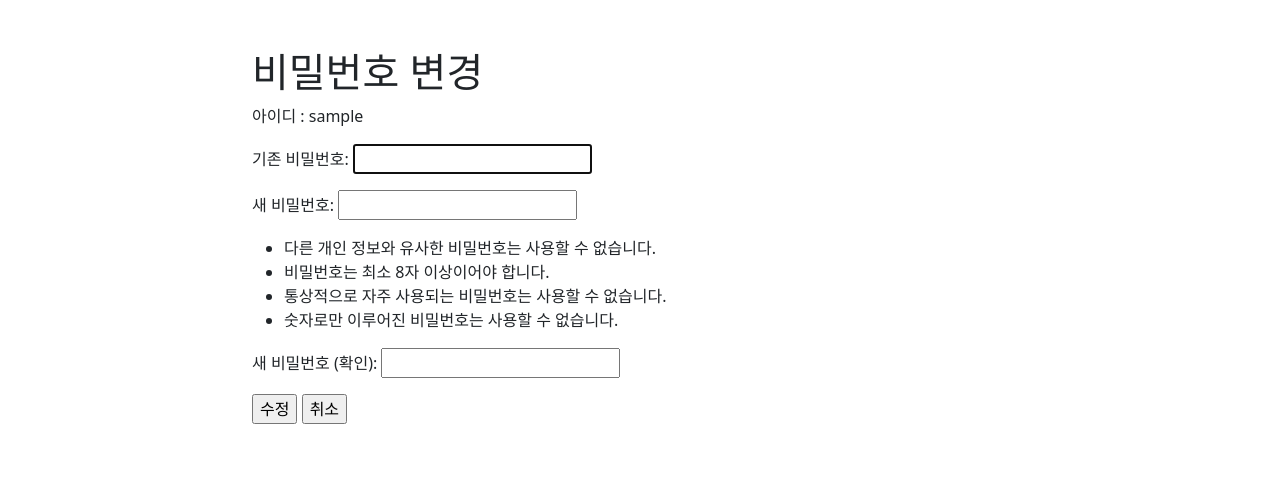
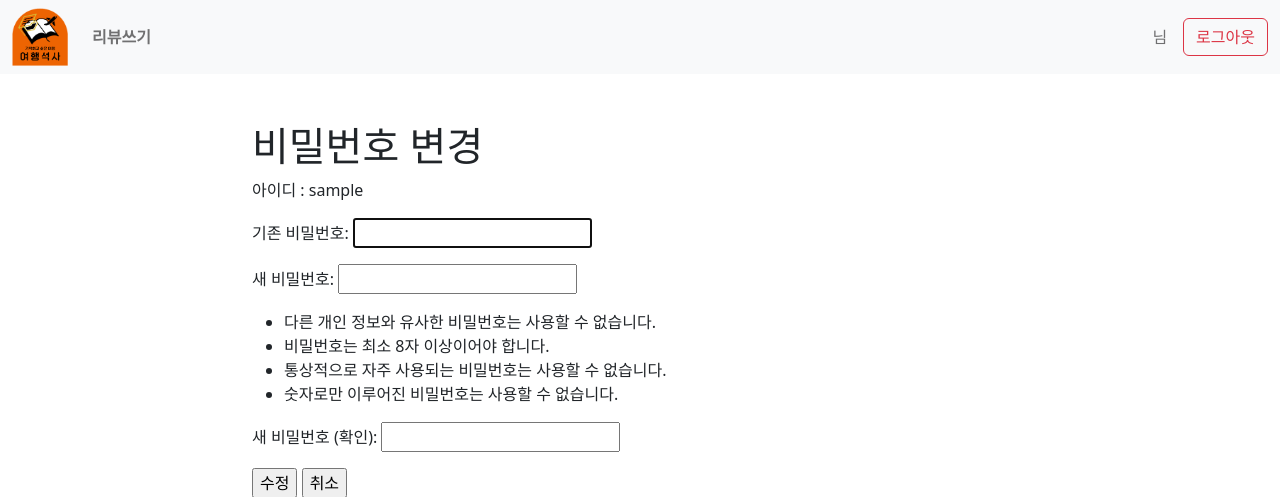
Before and after one commit to DongjaeKam/travel-master, a Django app: page /accounts/change_password/ in a window 1280 px wide. Shown: the top 497 px of the page. Run offline with Django 3.2, Linux system fonts and the light colour scheme; the visitor is signed in with stand-in values (Sample User, id 1); some libraries are stand-ins or nearby versions.

Commit message:
navbar 생성

```diff
--- a/static/css/style.css
+++ b/static/css/style.css
@@ -1,3 +1,20 @@
+/* navigation bar */
+
+.nav-logo{
+  width: 3.5rem;
+  margin-right: 1rem;
+}
+
+.nav-login-name{
+  text-decoration: none;
+  color: rgb(112,112,113);
+}
+
+.nav-login-name:hover{
+  color: black;
+  transition: all 0.5s ease;
+}
+
 /* accounts.detail 페이지 */
 .detail-user-info{
   display:flex;
--- a/templates/base.html
+++ b/templates/base.html
@@ -15,6 +15,29 @@
 
 </head>
 <body>
+  <nav class="navbar navbar-expand-lg bg-light">
+    <div class="container-fluid">
+      <a href="{% url 'articles:index' %}"><img class="nav-logo" src="{% static 'images/여행석사로고.png' %}" alt=""></a>
+      <button class="navbar-toggler" type="button" data-bs-toggle="collapse" data-bs-target="#navbarSupportedContent" aria-controls="navbarSupportedContent" aria-expanded="false" aria-label="Toggle navigation">
+        <span class="navbar-toggler-icon"></span>
+      </button>
+      <div class="collapse navbar-collapse" id="navbarSupportedContent">
+        <ul class="navbar-nav me-auto mb-2 mb-lg-0">
+          <li class="nav-item">
+            <a class="nav-link fw-bold" href="#">리뷰쓰기</a>
+          </li>
+        </ul>
+        {% if not request.user.is_authenticated %}
+        <a class="btn btn-outline-success me-3" href="{% url 'accounts:login' %}" role="button">로그인</a>
+        <a class="btn btn-outline-secondary" href="{% url 'accounts:signup' %}" role="button">회원가입</a>
+        {% else %}
+        <a class="nav-login-name me-3" href="{% url 'accounts:detail' request.user.pk %}">{{ request.user.profile_name }}님</a>
+        <a class="btn btn-outline-danger" href="{% url 'accounts:logout' %}" role="button">로그아웃</a>
+        {% endif %}
+      </div>
+    </div>
+  </nav>
+
   <div class="container mt-5" style="width:50rem">
   {% block content %}
   {% endblock content %}
```
Also changed, not shown: static/images/여행석사로고.png (added).
